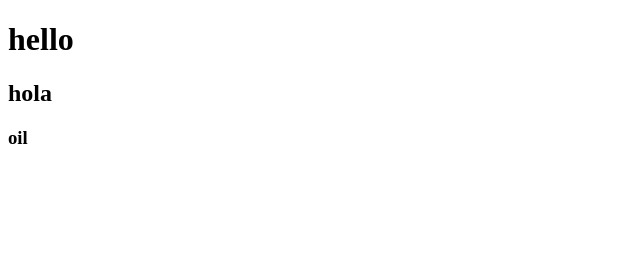
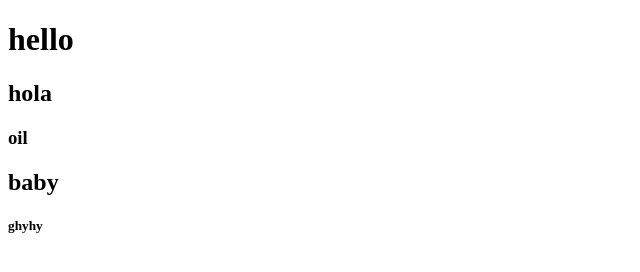
Before and after one commit to Lauragranados2021/example, a plain HTML site: page index.html in a window 1280 px wide. Shown: the whole page, without its empty margins (0-640 px from the left). Drawn offline with Linux system fonts and the light colour scheme.

Commit message:
3 commit

```diff
--- a/index.html
+++ b/index.html
@@ -9,6 +9,7 @@
     <h1>hello</h1>
    <h2>hola</h2>
    <h3>oil</h3>
-
+   <h2>baby</h2>
+   <h5>ghyhy</h5>
 </body>
 </html>
```
